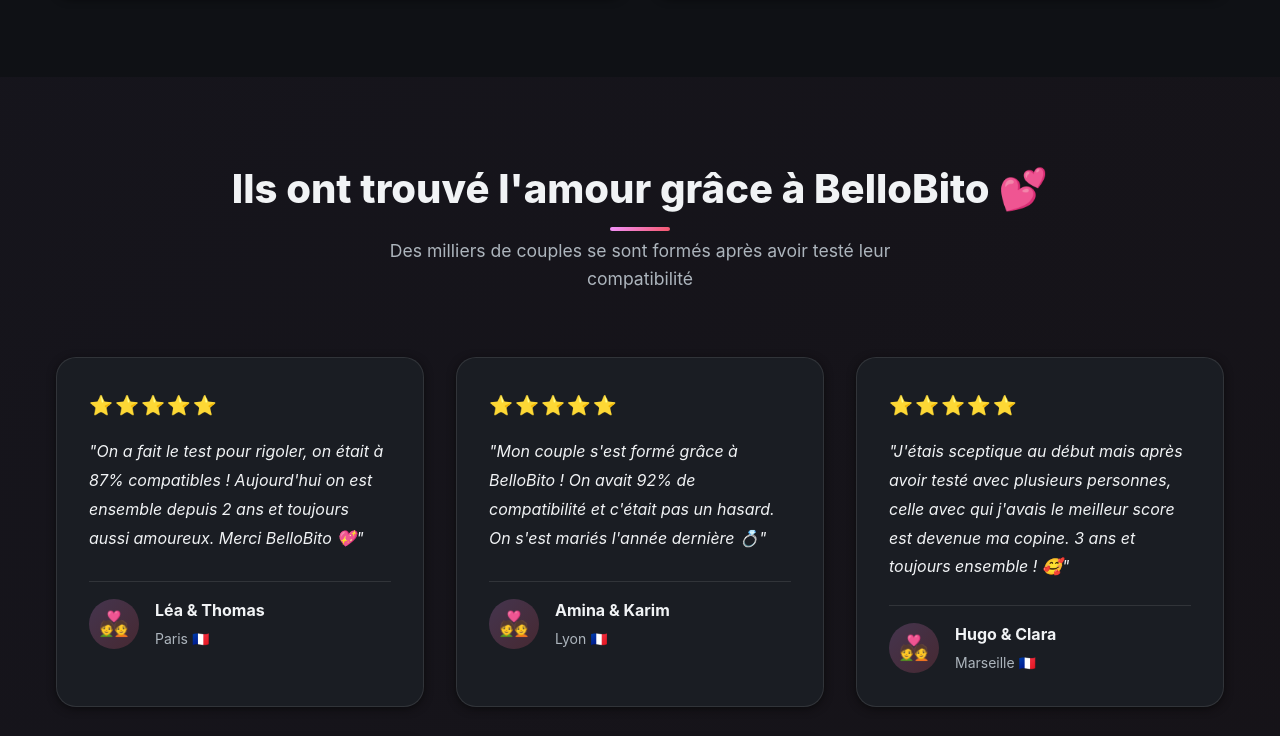
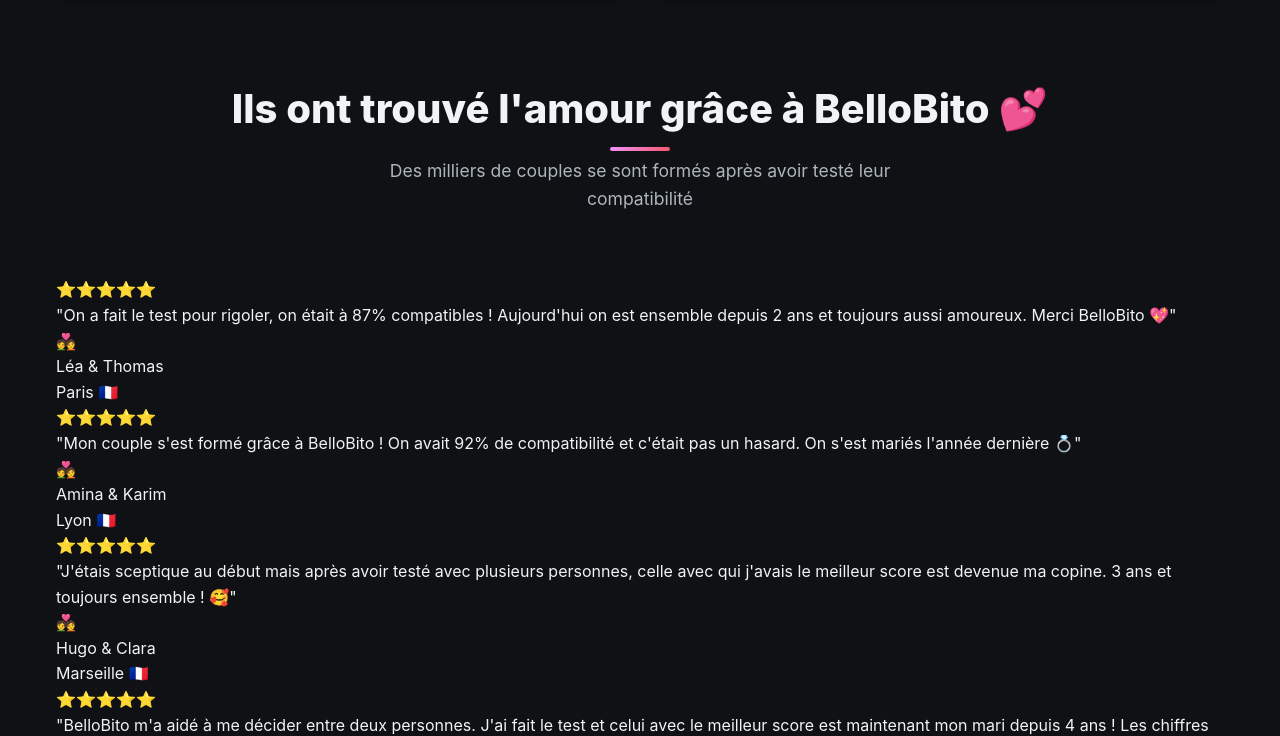
Before and after one commit to eryan04/bellobito, a website: page public/index.html in a window 1280 px wide. Shown: the part 2101-2837 px from the top of the page. Drawn offline with Linux system fonts and the light colour scheme; no server answers.

Commit message:
mange tes morts pr le prochain defi

```diff
--- a/public/home.js
+++ b/public/home.js
@@ -349,3 +349,35 @@
     const observer = new MutationObserver(updateInteractives);
     observer.observe(document.body, { childList: true, subtree: true });
 }
+
+// Easter Egg - Modale "KESTUFOU LA FRANJO"
+const navBrand = document.querySelector('.nav-brand');
+const easterEggModal = document.getElementById('easterEggModal');
+const easterEggClose = document.querySelector('.easter-egg-close');
+const easterEggOverlay = document.querySelector('.easter-egg-overlay');
+
+if (navBrand && easterEggModal) {
+    navBrand.style.cursor = 'pointer';
+
+    navBrand.addEventListener('click', () => {
+        easterEggModal.style.display = 'block';
+        setTimeout(() => {
+            easterEggModal.classList.add('show');
+        }, 10);
+    });
+
+    const closeModal = () => {
+        easterEggModal.classList.remove('show');
+        setTimeout(() => {
+            easterEggModal.style.display = 'none';
+        }, 300);
+    };
+
+    if (easterEggClose) {
+        easterEggClose.addEventListener('click', closeModal);
+    }
+
+    if (easterEggOverlay) {
+        easterEggOverlay.addEventListener('click', closeModal);
+    }
+}
--- a/public/index.html
+++ b/public/index.html
@@ -232,6 +232,19 @@
         </div>
     </footer>
 
+    <!-- Modale Easter Egg -->
+    <div id="easterEggModal" class="easter-egg-modal" style="display: none;">
+        <div class="easter-egg-overlay"></div>
+        <div class="easter-egg-content">
+            <button class="easter-egg-close">&times;</button>
+            <h2 class="easter-egg-title">KESTUFOU LA FRANJO</h2>
+            <div class="easter-egg-images">
+                <img src="/src/img/bellobito.png" alt="BelloBito" class="easter-egg-img">
+                <img src="/src/img/bitobello.png" alt="BitoBello" class="easter-egg-img">
+            </div>
+        </div>
+    </div>
+
     <script src="home.js"></script>
 </body>
 </html>
--- a/public/style.css
+++ b/public/style.css
@@ -2179,151 +2179,6 @@
     border-radius: 2px;
 }
 
-/* Section Testimonials */
-.testimonials-section {
-    padding: 80px 0;
-    background: linear-gradient(135deg, rgba(240, 147, 251, 0.05), rgba(245, 87, 108, 0.05));
-    position: relative;
-    overflow: hidden;
-}
-
-html.dark-mode .testimonials-section {
-    background: linear-gradient(135deg, rgba(240, 147, 251, 0.03), rgba(245, 87, 108, 0.03));
-}
-
-.testimonials-section::before {
-    content: '';
-    position: absolute;
-    top: -50%;
-    right: -10%;
-    width: 500px;
-    height: 500px;
-    background: radial-gradient(circle, rgba(240, 147, 251, 0.1) 0%, transparent 70%);
-    border-radius: 50%;
-    pointer-events: none;
-}
-
-.testimonials-section::after {
-    content: '';
-    position: absolute;
-    bottom: -50%;
-    left: -10%;
-    width: 500px;
-    height: 500px;
-    background: radial-gradient(circle, rgba(245, 87, 108, 0.1) 0%, transparent 70%);
-    border-radius: 50%;
-    pointer-events: none;
-}
-
-.testimonials-grid {
-    display: grid;
-    grid-template-columns: repeat(auto-fit, minmax(320px, 1fr));
-    gap: 2rem;
-    position: relative;
-    z-index: 1;
-}
-
-.testimonial-card {
-    background: var(--card-bg);
-    border-radius: 20px;
-    padding: 2rem;
-    box-shadow: var(--shadow-sm);
-    transition: all 0.4s cubic-bezier(0.34, 1.56, 0.64, 1);
-    border: 1px solid var(--border-color);
-    position: relative;
-    overflow: hidden;
-}
-
-.testimonial-card::before {
-    content: '';
-    position: absolute;
-    top: -2px;
-    left: -2px;
-    right: -2px;
-    bottom: -2px;
-    background: linear-gradient(135deg, #f093fb, #f5576c);
-    border-radius: 20px;
-    opacity: 0;
-    z-index: -1;
-    transition: opacity 0.3s ease;
-}
-
-.testimonial-card:hover::before {
-    opacity: 1;
-}
-
-.testimonial-card:hover {
-    transform: translateY(-10px) scale(1.02);
-    box-shadow: var(--shadow-lg);
-    border-color: transparent;
-}
-
-.testimonial-stars {
-    font-size: 1.2rem;
-    margin-bottom: 1rem;
-    letter-spacing: 2px;
-}
-
-.testimonial-text {
-    color: var(--text-dark);
-    line-height: 1.8;
-    margin-bottom: 1.5rem;
-    font-size: 1rem;
-    font-style: italic;
-    min-height: 120px;
-}
-
-.testimonial-author {
-    display: flex;
-    align-items: center;
-    gap: 1rem;
-    padding-top: 1rem;
-    border-top: 1px solid var(--border-color);
-}
-
-.author-avatar {
-    width: 50px;
-    height: 50px;
-    border-radius: 50%;
-    background: linear-gradient(135deg, rgba(240, 147, 251, 0.2), rgba(245, 87, 108, 0.2));
-    display: flex;
-    align-items: center;
-    justify-content: center;
-    font-size: 1.5rem;
-    flex-shrink: 0;
-}
-
-.author-info {
-    flex: 1;
-}
-
-.author-name {
-    font-weight: 700;
-    color: var(--text-dark);
-    font-size: 1rem;
-    margin-bottom: 0.25rem;
-}
-
-.author-location {
-    color: var(--text-light);
-    font-size: 0.875rem;
-}
-
-@media (max-width: 768px) {
-    .testimonials-grid {
-        grid-template-columns: 1fr;
-        gap: 1.5rem;
-    }
-
-    .testimonial-card {
-        padding: 1.5rem;
-    }
-
-    .testimonial-text {
-        min-height: auto;
-    }
-}
-
 .footer {
     background: #1a1d23;
     color: var(--white);
@@ -3478,15 +3333,25 @@
     margin: 0 0 40px 0;
     text-shadow: 3px 3px 6px rgba(0, 0, 0, 0.3);
     letter-spacing: 2px;
-    animation: titlePulse 2s ease-in-out infinite;
-}
-
-@keyframes titlePulse {
+    animation: titleShake 1.5s ease-in-out infinite;
+}
+
+@keyframes titleShake {
     0%, 100% {
-        transform: scale(1);
+        transform: scale(1) rotate(0deg);
+        text-shadow: 3px 3px 6px rgba(0, 0, 0, 0.3);
+    }
+    25% {
+        transform: scale(1.08) rotate(-2deg);
+        text-shadow: 5px 5px 10px rgba(255, 255, 255, 0.4);
     }
     50% {
-        transform: scale(1.05);
+        transform: scale(1.12) rotate(0deg);
+        text-shadow: 3px 3px 6px rgba(0, 0, 0, 0.3);
+    }
+    75% {
+        transform: scale(1.08) rotate(2deg);
+        text-shadow: 5px 5px 10px rgba(255, 255, 255, 0.4);
     }
 }
 
@@ -3505,28 +3370,53 @@
     border-radius: 15px;
     box-shadow: 0 10px 30px rgba(0, 0, 0, 0.3);
     transition: transform 0.3s ease;
-    animation: imageFloat 3s ease-in-out infinite;
+    animation: imageDance 4s ease-in-out infinite;
 }
 
 .easter-egg-img:nth-child(1) {
     animation-delay: 0s;
+    animation-name: imageDance1;
 }
 
 .easter-egg-img:nth-child(2) {
-    animation-delay: 1.5s;
-}
-
-@keyframes imageFloat {
+    animation-delay: 0.5s;
+    animation-name: imageDance2;
+}
+
+@keyframes imageDance1 {
     0%, 100% {
-        transform: translateY(0);
+        transform: translateY(0) rotate(0deg) scale(1);
+    }
+    25% {
+        transform: translateY(-20px) rotate(-5deg) scale(1.05);
     }
     50% {
-        transform: translateY(-10px);
+        transform: translateY(-10px) rotate(0deg) scale(1);
+    }
+    75% {
+        transform: translateY(-25px) rotate(5deg) scale(1.08);
+    }
+}
+
+@keyframes imageDance2 {
+    0%, 100% {
+        transform: translateY(0) rotate(0deg) scale(1);
+    }
+    25% {
+        transform: translateY(-15px) rotate(5deg) scale(1.05);
+    }
+    50% {
+        transform: translateY(-25px) rotate(0deg) scale(1.1);
+    }
+    75% {
+        transform: translateY(-10px) rotate(-5deg) scale(1.03);
     }
 }
 
 .easter-egg-img:hover {
-    transform: scale(1.05) rotate(2deg);
+    animation-play-state: paused;
+    transform: scale(1.15) rotate(8deg) translateY(-15px);
+    box-shadow: 0 20px 50px rgba(255, 255, 255, 0.3);
 }
 
 @media (max-width: 768px) {
```
